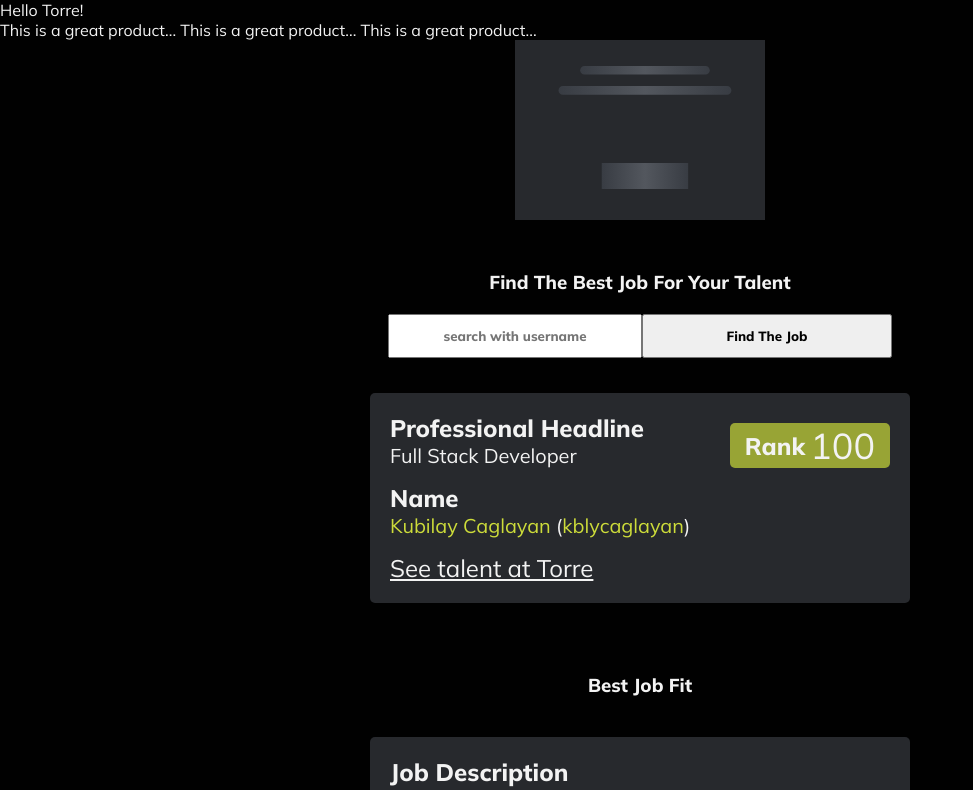
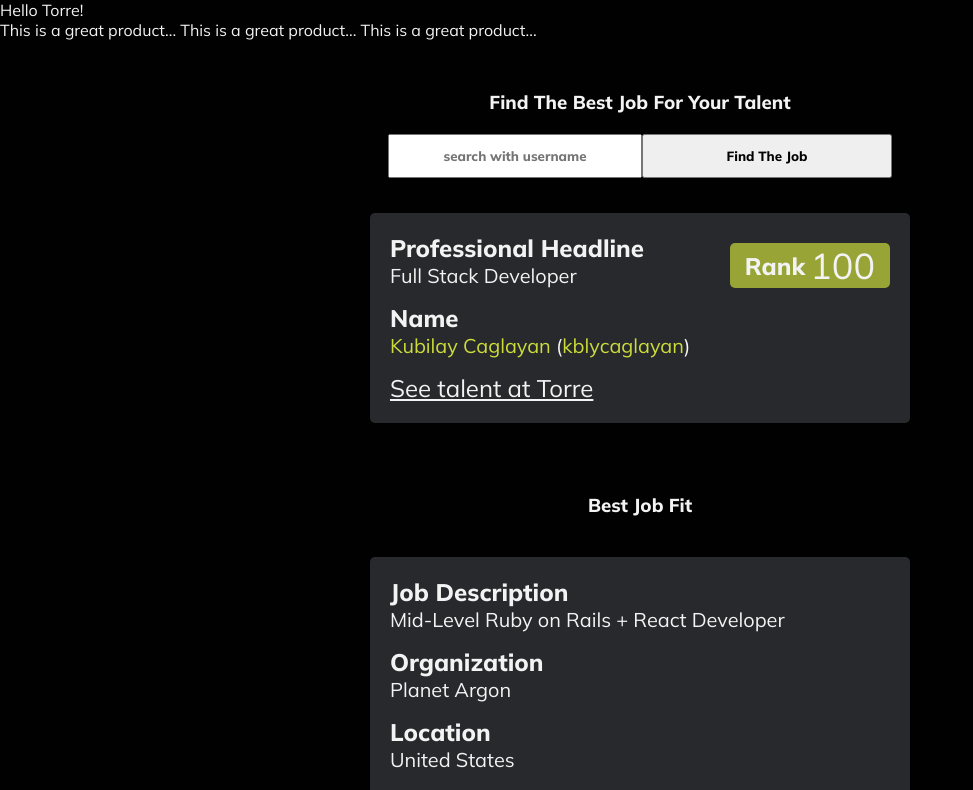
Before and after one commit to kubilaycaglayan/torre-assessment, a React (Create React App) app: page / in a window 1280 px wide. Shown: the top 790 px of the page, without its empty margins (0-973 px from the left). Built offline with nearby package versions, Linux system fonts and the light colour scheme.

Commit message:
Add loading component

```diff
--- a/src/actions/async/attemptChangeCandidate.js
+++ b/src/actions/async/attemptChangeCandidate.js
@@ -1,16 +1,20 @@
 import { getUser } from '../../API';
 import changeCandidate from '../changeCandidate';
+import changeLoadingState from '../changeLoadingState';
 import getStrengths from '../../helpers/candidate/getStrengths';
 import attemptChangeJob from './attemptChangeJob';
+import { LOADING_TALENT, NOT_LOADING } from '../../constants';
 
 const attemptChangeCandidate = input => dispatch => {
+  dispatch(changeLoadingState(LOADING_TALENT));
   getUser(input)
-    .then(
-      candidate => {
+  .then(
+    candidate => {
         console.log('in atttempt candidate:', candidate);
-        if (candidate.person !== undefined) {
+        if (candidate !== undefined && candidate.person !== undefined) {
           dispatch(changeCandidate(candidate));
           const firstStrength = getStrengths(candidate, 1)[0];
+          dispatch(changeLoadingState(NOT_LOADING));
           dispatch(attemptChangeJob(firstStrength));
         }
       },
--- a/src/actions/async/attemptChangeJob.js
+++ b/src/actions/async/attemptChangeJob.js
@@ -1,9 +1,10 @@
 import { postJobs } from '../../API';
 import changeJob from '../changeJob';
-import changeCandidateRank from '../changeCandidateRank';
-import changePoolRank from '../changePoolRank';
+import changeLoadingState from '../changeLoadingState';
+import { NOT_LOADING, LOADING_JOB } from '../../constants';
 
 const attemptChangeJob = strength => dispatch => {
+  dispatch(changeLoadingState(LOADING_JOB));
   postJobs(strength)
     .then(
       job => {
@@ -11,6 +12,7 @@
         if (job.organizations !== undefined) {
           dispatch(changeJob(job));
         }
+        dispatch(changeLoadingState(NOT_LOADING));
       },
     )
     .catch(
--- /dev/null
+++ b/src/actions/changeLoadingState.js
@@ -0,0 +1,8 @@
+import { CHANGE_LOADING_STATE } from '../constants';
+
+const changeLoadingState = loading => ({
+  type: CHANGE_LOADING_STATE,
+  loading,
+});
+
+export default changeLoadingState;
--- a/src/components/Candidate.js
+++ b/src/components/Candidate.js
@@ -1,9 +1,19 @@
 import React from 'react';
+import Loading from './Loading';
+import { LOADING_TALENT } from '../constants';
 
 const Candidate = props => {
-  const { candidate, className } = props;
+  const { candidate, className, loadingState } = props;
+
   return (
-    <article className={`candidate ${className ? className : ''}`}>
+    loadingState === LOADING_TALENT
+      ? (
+        <article className={`candidate ${className || ''}`}>
+          <Loading />
+        </article>
+      )
+      : (
+        <article className={`candidate ${className || ''}`}>
           <div className="rank-box">
             <h4>
               Rank
@@ -31,6 +41,8 @@
             See talent at Torre
           </a>
         </article>
+      )
+
   );
 };
 
--- a/src/components/Job.js
+++ b/src/components/Job.js
@@ -1,8 +1,17 @@
 import React from 'react';
+import { LOADING_JOB } from '../constants';
+import Loading from './Loading';
 
 const Job = props => {
-  const { job } = props;
+  const { job, loadingState } = props;
   return (
+    loadingState === LOADING_JOB
+      ? (
+        <section className="job">
+          <Loading />
+        </section>
+      )
+      : (
           <section className="job">
             <h4>
               Job Description
@@ -26,6 +35,7 @@
               See job at Torre
             </a>
           </section>
+      )
   );
 };
 
--- a/src/constants.js
+++ b/src/constants.js
@@ -7,4 +7,9 @@
 export const CHANGE_CANDIDATE_RANK = 'CHANGE_CANDIDATE_RANK';
 export const CHANGE_POOL_RANK = 'CHANGE_POOL_RANK';
 export const CHANGE_JOB = 'CHANGE_JOB';
+export const CHANGE_LOADING_STATE = 'CHANGE_LOADING_STATE';
 export const CHANGE_CANDIDATE_INPUT = 'CHANGE_CANDIDATE_INPUT';
+
+export const LOADING_TALENT = 'LOADING_TALENT';
+export const LOADING_JOB = 'LOADING_JOB';
+export const NOT_LOADING = 'NOT_LOADING';
--- a/src/containers/App.js
+++ b/src/containers/App.js
@@ -10,7 +10,7 @@
 
 const App = props => {
   const {
-    currentCandidate, currentJob, currentCandidatePool, updateRanks,
+    currentCandidate, currentJob, loadingState, updateRanks,
   } = props;
 
   useEffect(() => {
@@ -29,19 +29,18 @@
           This is a great product...
         </p>
       </section>
-      <Loading />
       <section className="query">
         <h3>
           Find The Best Job For Your Talent
         </h3>
         <AddCandidateInput />
-        <Candidate candidate={currentCandidate} className="single-candidate" />
+        <Candidate candidate={currentCandidate} className="single-candidate" loadingState={loadingState} />
       </section>
       <section className="job-fit">
         <h3>
           Best Job Fit
         </h3>
-        <Job job={currentJob} />
+        <Job job={currentJob} loadingState={loadingState} />
       </section>
       <section className="pool-wrapper">
         <h3 className="pool-title">
@@ -57,6 +56,7 @@
   currentCandidate: state.candidate,
   currentJob: state.job,
   currentCandidatePool: state.candidatePool,
+  loadingState: state.loadingState,
 });
 
 const mapDispatchToProps = dispatch => ({
--- a/src/reducers/candidateInput.js
+++ b/src/reducers/candidateInput.js
@@ -1,6 +1,6 @@
 import { CHANGE_CANDIDATE_INPUT } from '../constants';
 
-const candidateInput = (state = {}, action) => {
+const candidateInput = (state = '', action) => {
   switch (action.type) {
     case CHANGE_CANDIDATE_INPUT:
       return action.input;
--- a/src/reducers/index.js
+++ b/src/reducers/index.js
@@ -3,12 +3,14 @@
 import candidatePool from './candidatePool';
 import job from './job';
 import candidateInput from './candidateInput';
+import loadingState from './loadingState';
 
 const reducer = combineReducers({
   candidate,
   candidatePool,
   job,
   candidateInput,
+  loadingState,
 });
 
 export default reducer;
--- /dev/null
+++ b/src/reducers/loadingState.js
@@ -0,0 +1,12 @@
+import { CHANGE_LOADING_STATE } from '../constants';
+
+const loadingState = (state = '', action) => {
+  switch (action.type) {
+    case CHANGE_LOADING_STATE:
+      return action.loading;
+    default:
+      return state;
+  }
+};
+
+export default loadingState;
--- a/src/state/index.js
+++ b/src/state/index.js
@@ -2,6 +2,7 @@
   user1, user2, user3, user4, user5,
 } from './users';
 import job from './jobs';
+import { NOT_LOADING } from '../constants';
 
 const initialState = {
   candidate: {
@@ -16,6 +17,7 @@
     { ...user5, rank: 0 },
   ],
   candidateInput: '',
+  loadingState: NOT_LOADING,
 };
 
 export default initialState;
```
Lines whose indentation alone changed are shown as unchanged.
